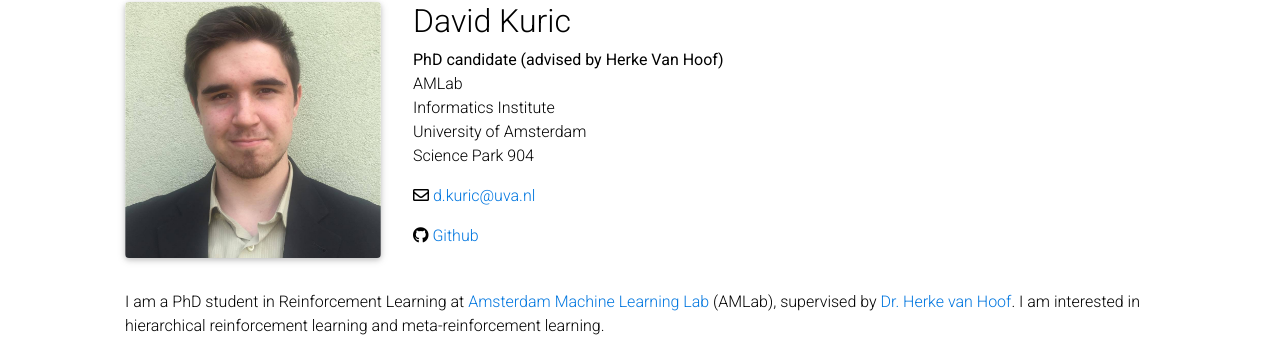
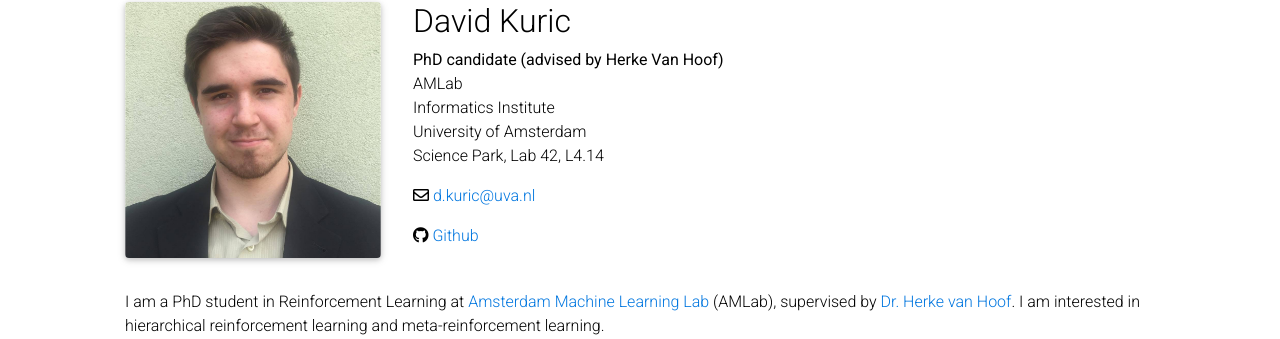
Before and after one commit to AMLab-Amsterdam/AMLab-Amsterdam.github.io, a Jekyll site: the page built from _people/DavidKuric.md, in a window 1280 px wide. Shown: the part 102-441 px from the top of the page. Built offline with Jekyll 4.4.1, drawn with Linux system fonts in a browser that asks for light colours; comment, search, counter and statistics services are not loaded; a style sheet for code colours, icons or effects is not loaded.

Commit message:
Update office number

```diff
--- a/_people/DavidKuric.md
+++ b/_people/DavidKuric.md
@@ -4,7 +4,7 @@ first_name: David
 last_name: Kuric
 role: PhD candidate
 email: d.kuric@uva.nl
-office: Science Park 904
+office: Science Park, Lab 42, L4.14
 lab: AMLab
 institute: Informatics Institute
 university: University of Amsterdam
```
